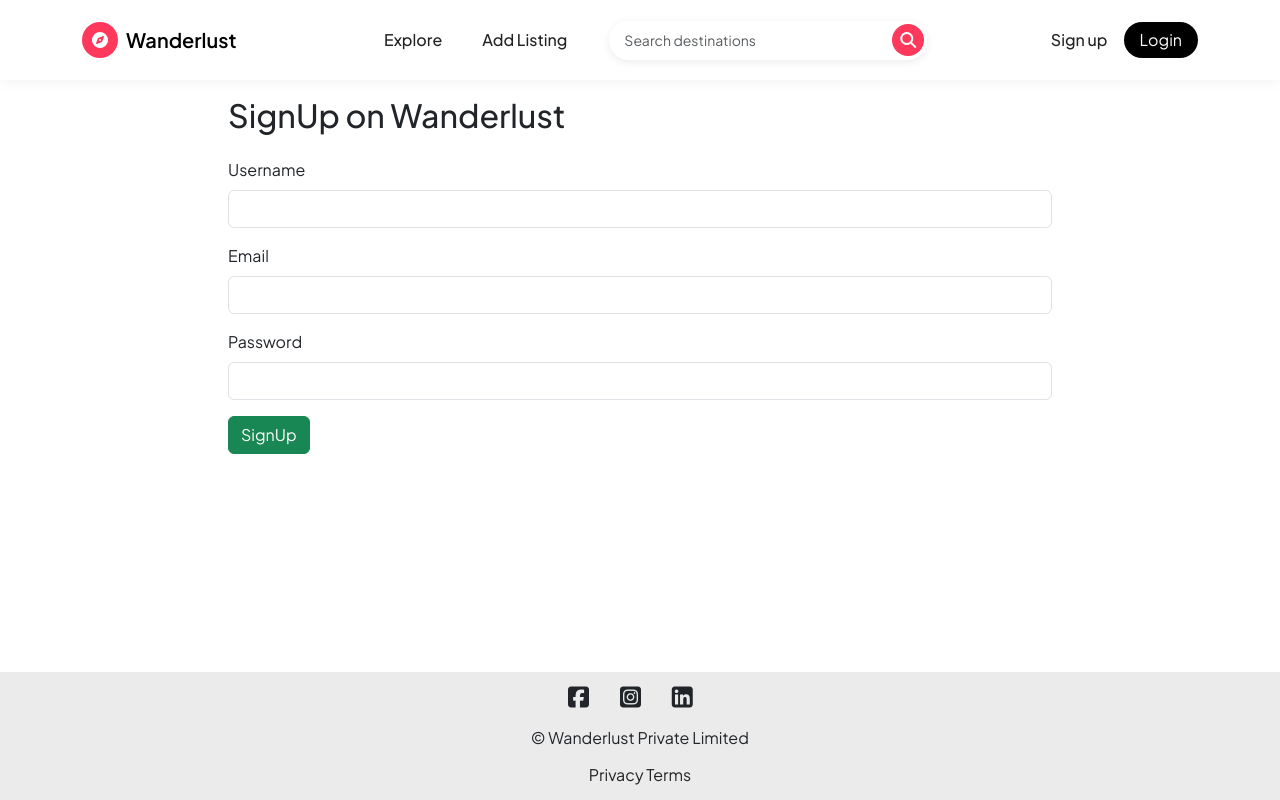
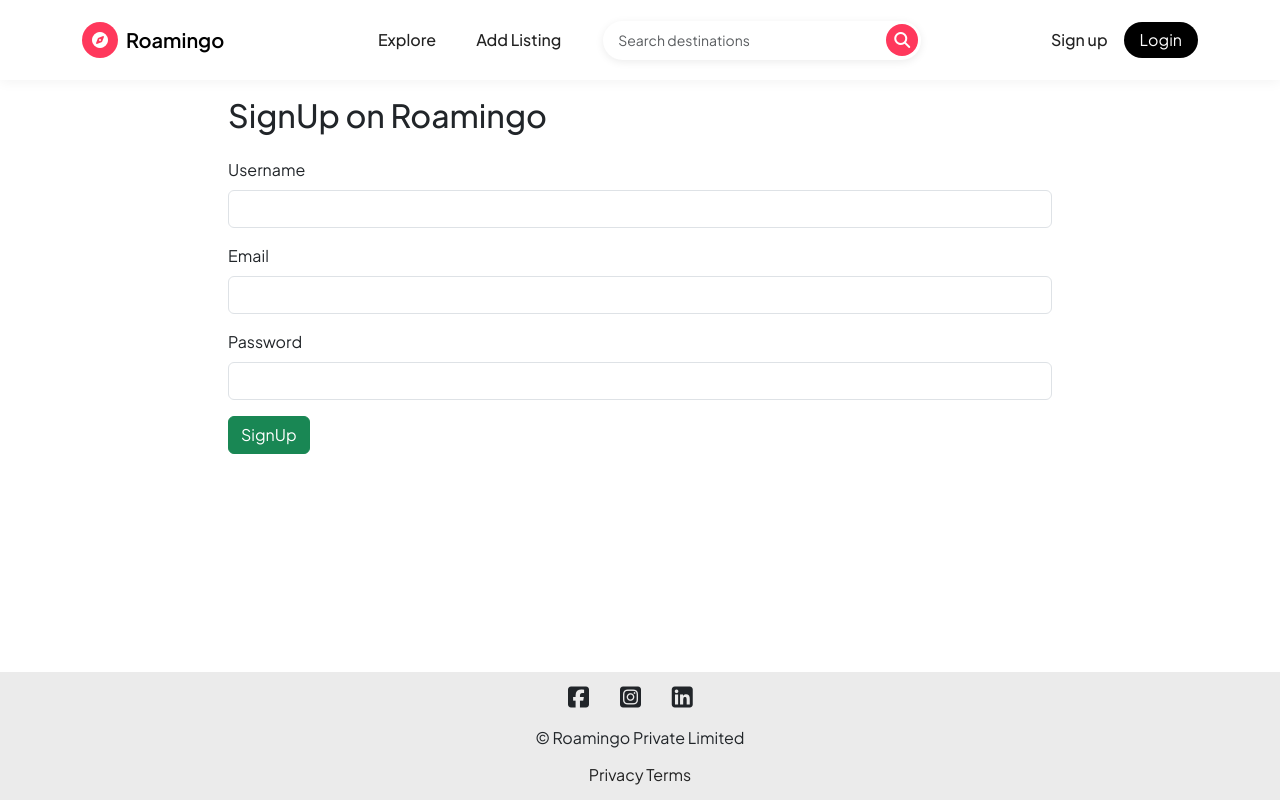
Before and after one commit to deep-vish2005/Wanderlust, a Node server app: page /signup in a window 1280 px wide. Run offline with Node 20, Linux system fonts and the light colour scheme; some libraries are stand-ins or nearby versions.

Commit message:
Rename app brand to Roamingo

```diff
--- a/controllers/listings.js
+++ b/controllers/listings.js
@@ -15,7 +15,7 @@ const geocodeAddress = async (address) => {
     headers: {
       Accept: "application/json",
       "Accept-Language": "en",
-      "User-Agent": `Wanderlust/1.0 (${process.env.GEOCODER_EMAIL || "contact unavailable"})`,
+      "User-Agent": `Roamingo/1.0 (${process.env.GEOCODER_EMAIL || "contact unavailable"})`,
     },
     signal: AbortSignal.timeout(10000),
   });
--- a/controllers/user.js
+++ b/controllers/user.js
@@ -14,7 +14,7 @@ module.exports.SignUp = async (req, res, next) => {
       if (err) {
         return next(err);
       }
-      req.flash("success", "Welcome to Wanderlust");
+      req.flash("success", "Welcome to Roamingo");
       res.redirect("/listings");
     });
   } catch (e) {
@@ -29,7 +29,7 @@ module.exports.LoginForm = (req, res) => {
 };
 
 module.exports.Login = async (req, res) => {
-  req.flash("success", "Welcome back to Wanderlust");
+  req.flash("success", "Welcome back to Roamingo");
   redirectUrl = res.locals.redirectUrl || "/listings";
   res.redirect(redirectUrl);
 };
--- a/show.ejs
+++ b/show.ejs
@@ -3,7 +3,7 @@
   <head>
     <meta charset="UTF-8" />
     <meta name="viewport" content="width=device-width, initial-scale=1.0" />
-    <title>Wanderlust</title>
+    <title>Roamingo</title>
   </head>
   <body></body>
 </html>
--- a/views/includes/footer.ejs
+++ b/views/includes/footer.ejs
@@ -5,7 +5,7 @@
       <i class="fa-brands fa-square-instagram"></i>
       <i class="fa-brands fa-square-linkedin"></i>
     </div>
-    <div>&copy; Wanderlust Private Limited</div>
+    <div>&copy; Roamingo Private Limited</div>
     <div class="f-info-links">
       <a href="/privacy">Privacy</a>
       <a href="/terms">Terms</a>
--- a/views/includes/navbar.ejs
+++ b/views/includes/navbar.ejs
@@ -6,7 +6,7 @@
       <div class="logo-icon">
         <i class="fa-solid fa-compass"></i>
       </div>
-      <span>Wanderlust</span>
+      <span>Roamingo</span>
     </a>
 
     <!-- Toggle -->
--- a/views/layouts/boilerplate.ejs
+++ b/views/layouts/boilerplate.ejs
@@ -3,7 +3,7 @@
   <head>
     <meta charset="UTF-8" />
     <meta name="viewport" content="width=device-width, initial-scale=1.0" />
-    <title>Wanderlust</title>
+    <title>Roamingo</title>
     <link rel="stylesheet" href="https://cdnjs.cloudflare.com/ajax/libs/font-awesome/7.0.1/css/all.min.css" integrity="sha512-2SwdPD6INVrV/lHTZbO2nodKhrnDdJK9/kg2XD1r9uGqPo1cUbujc+IYdlYdEErWNu69gVcYgdxlmVmzTWnetw==" crossorigin="anonymous" referrerpolicy="no-referrer" />
     <link href="https://cdn.jsdelivr.net/npm/bootstrap@5.3.8/dist/css/bootstrap.min.css" rel="stylesheet" integrity="sha384-sRIl4kxILFvY47J16cr9ZwB07vP4J8+LH7qKQnuqkuIAvNWLzeN8tE5YBujZqJLB" crossorigin="anonymous">
     <link rel="preconnect" href="https://fonts.googleapis.com">
--- a/views/listings/index.ejs
+++ b/views/listings/index.ejs
@@ -72,7 +72,7 @@
             <a href="/listings/<%= listing._id%>" class="listing-link">
     <div class="card col" >
             <img src="<%= listing.image[0].url %>" class="card-img-top" alt="listings" style="height: 20rem;">
-            <div class="card-img-overlay">Wanderlust</div>
+            <div class="card-img-overlay">Roamingo</div>
         <div class="card-body">
             <p class="card-text"><b><%=listing.title%></b> <br>
             &#x20B9;<%= listing.price.toLocaleString("en-IN") %> / night
--- a/views/users/login.ejs
+++ b/views/users/login.ejs
@@ -1,7 +1,7 @@
 <% layout("/layouts/boilerplate") %>
 
 <div class="row mt-3">
-  <h2 class="col-8 offset-2">Login on Wanderlust</h2>
+  <h2 class="col-8 offset-2">Login on Roamingo</h2>
   <div class="col-8 offset-2 mt-3">
     <form action="/login" method="post" class="need-validation" novalidate>
       <div class="mb-3">
--- a/views/users/signup.ejs
+++ b/views/users/signup.ejs
@@ -1,7 +1,7 @@
 <% layout("/layouts/boilerplate") %>
 
 <div class="row mt-3">
-  <h2 class="col-8 offset-2">SignUp on Wanderlust</h2>
+  <h2 class="col-8 offset-2">SignUp on Roamingo</h2>
   <div class="col-8 offset-2 mt-3">
     <form action="/signup" method="post" class="need-validation" novalidate>
       <div class="mb-3">
```
Also changed, not shown: README.md.
